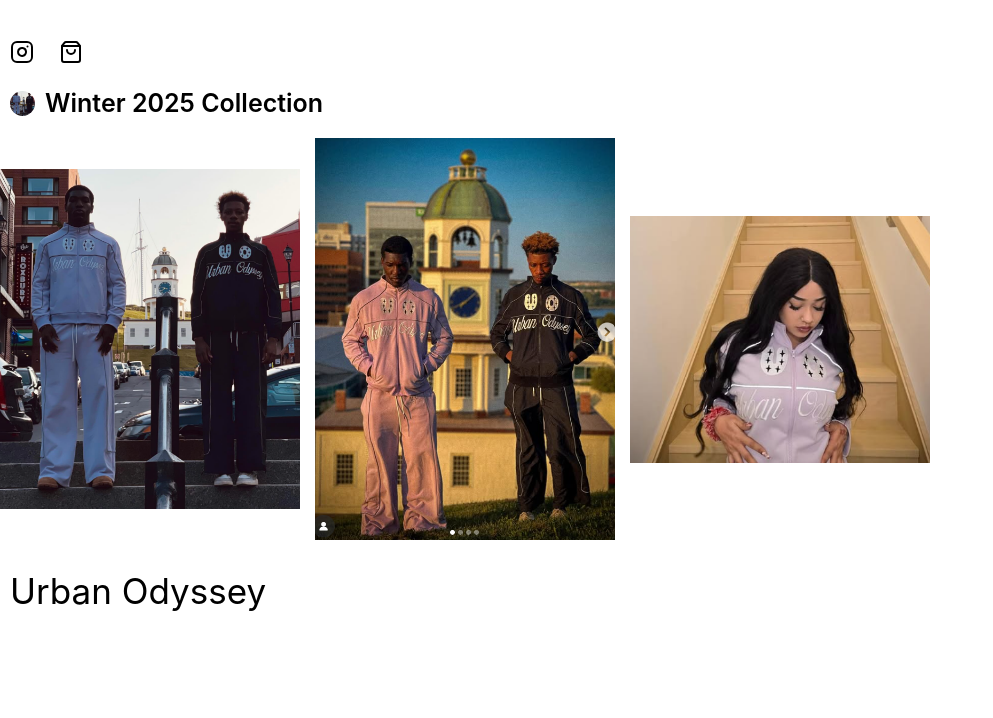
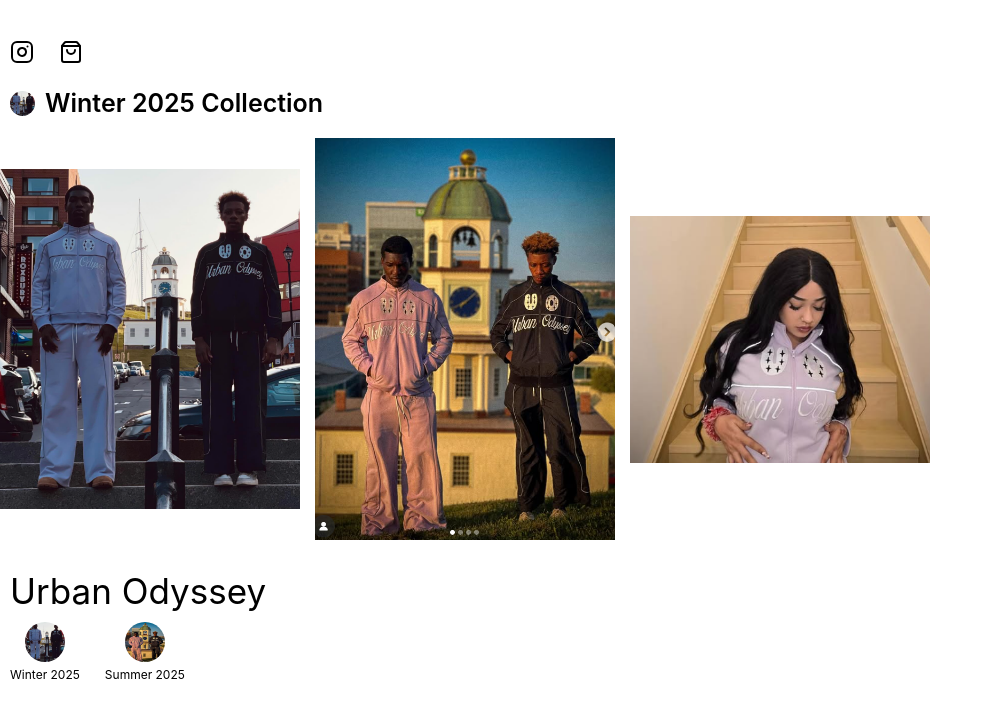
Before and after one commit to edzainhema/urbanodyssey, a React (Create React App) app: page / in a window 1280 px wide. Shown: the top 718 px of the page, without its empty margins (0-993 px from the left). Built offline with nearby package versions, Linux system fonts and the light colour scheme.

Commit message:
your message here

```diff
--- a/src/App.tsx
+++ b/src/App.tsx
@@ -76,6 +76,46 @@
       <div style={{ textAlign:'left', paddingLeft:10, fontSize: "35px", marginTop: "20px" }}>
         Urban Odyssey
       </div>
+      <div style={{
+        display: "flex",
+        justifyContent: "left",
+        gap: "25px",
+        marginTop: "10px" ,
+        marginBottom: "20px" ,
+        paddingLeft:10,
+      }}>
+
+        <div style={{ display: "flex", flexDirection: "column", alignItems: "center" }}>
+		    <img
+		      src="/image.png"
+		      alt="Urban Odyssey 1"
+		      style={{
+		        width: "40px",
+		        height: "40px",
+		        borderRadius: 30,
+		      }}
+		    />
+
+		    <div style={{ fontSize: "12px", marginTop: "5px"}}>
+		      Winter 2025
+		    </div>
+		</div>
+		<div style={{ display: "flex", flexDirection: "column", alignItems: "center" }}>
+		    <img
+		      src="/image_two.png"
+		      alt="Urban Odyssey 1"
+		      style={{
+		        width: "40px",
+		        height: "40px",
+		        borderRadius: 30,
+		      }}
+		    />
+
+		    <div style={{ fontSize: "12px", marginTop: "5px" }}>
+		      Summer 2025
+		    </div>
+		</div>
+      </div>
     </div>
   );
 }
```
